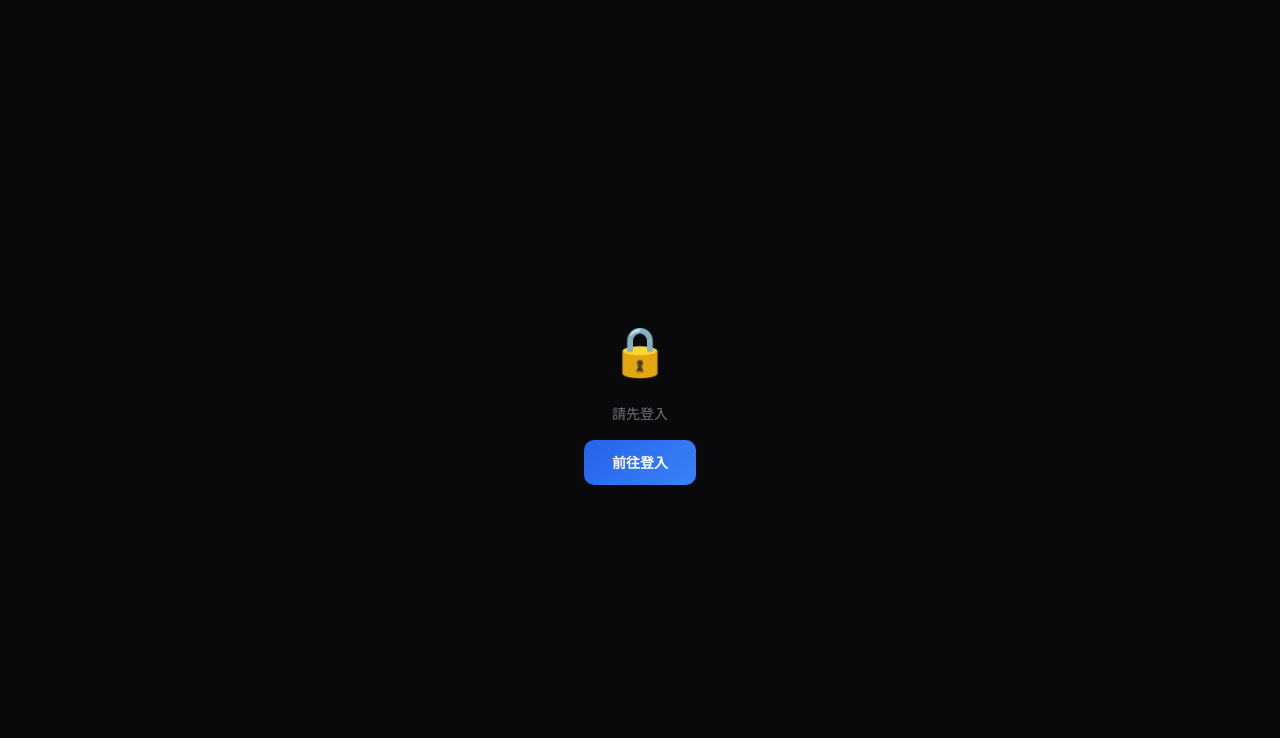
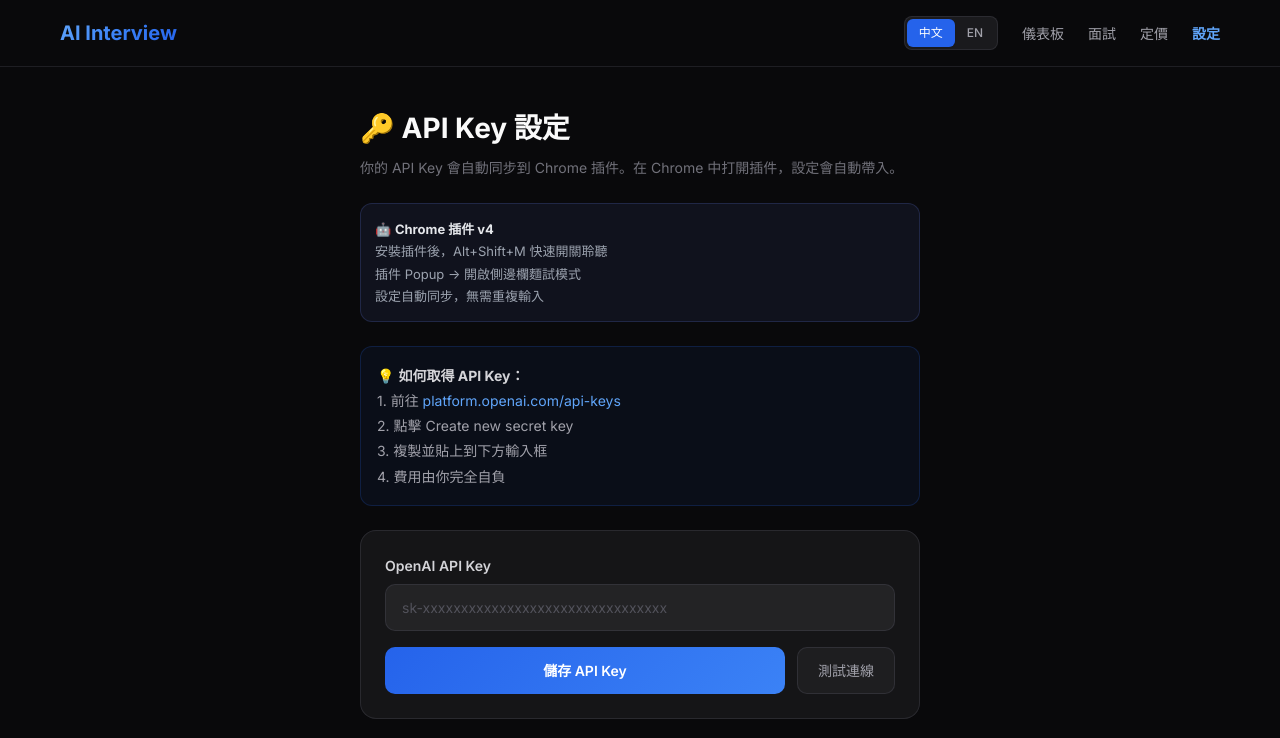
Before and after one commit to openclawsean024-create/ai-interview-assistant, a Next.js app: page /settings in a window 1280 px wide. Shown: the top 738 px of the page. Built offline with nearby package versions, Linux system fonts and the light colour scheme.

Commit message:
fix: landing page emphasizes Chrome Extension + settings accessible without login for extension users

```diff
--- a/app/page.tsx
+++ b/app/page.tsx
@@ -43,16 +43,19 @@ export default function LandingPage() {
           Zoom、Teams、Google Meet 面試時，AI 即時分析問題，提供專業答案建議與權威參考資料。
         </p>
         <div className="flex gap-4 justify-center flex-wrap animate-fade-in-up stagger-3">
-          <Link href="/sign-up">
+          <a href="chrome://extensions/" onClick={() => alert('請開啟 chrome://extensions/ 並啟用開發者模式，然後載入未封裝項目（選擇包含 manifest.json 的資料夾）')}>
             <button className="btn-brand text-base px-10 py-4 shadow-glow">
-              免費開始使用
+              🤖 安裝 Chrome 插件
             </button>
-          </Link>
+          </a>
           <Link href="/interview">
             <button className="btn-outline text-base px-10 py-4">
               查看功能
             </button>
           </Link>
+        </div>
+        <div className="mt-6 text-center text-zinc-500 text-sm animate-fade-in-up stagger-3">
+          安裝插件後，Alt+Shift+M 面試即時監聽 — 無需登入
         </div>
 
         {/* Mock UI */}
--- a/app/settings/page.tsx
+++ b/app/settings/page.tsx
@@ -128,14 +128,31 @@ export default function SettingsPage() {
     );
   }
 
+  // v4: settings page works WITHOUT login for Chrome extension users
   if (!isSignedIn) {
-    return (
-      <div style={{ minHeight: '100vh', background: '#09090B', display: 'flex', alignItems: 'center', justifyContent: 'center', flexDirection: 'column', gap: '16px' }}>
-        <div style={{ fontSize: '48px' }}>🔒</div>
-        <p style={{ color: '#71717A', fontSize: '14px' }}>{t.dashboard.loginRequired}</p>
-        <Link href="/sign-in"><button className="btn-brand">{t.dashboard.goToSignIn}</button></Link>
-      </div>
-    );
+    const isChrome = typeof (window as any).chrome !== 'undefined' && (window as any).chrome.storage;
+    if (!isChrome) {
+      // Show limited view for non-Chrome, non-logged-in users
+      return (
+        <div style={{ minHeight: '100vh', background: '#09090B' }}>
+          <nav style={{ display: 'flex', justifyContent: 'space-between', alignItems: 'center', padding: '16px 60px', borderBottom: '1px solid rgba(63,63,70,0.4)' }}>
+            <Link href="/" style={{ fontSize: '20px', fontWeight: 700, color: '#FAFAFA' }}><span className="gradient-text">AI Interview</span></Link>
+          </nav>
+          <div style={{ maxWidth: '640px', margin: '0 auto', padding: '40px 40px' }}>
+            <h1 style={{ fontSize: '28px', fontWeight: 700, color: '#FAFAFA', marginBottom: '16px' }}>⚙️ {isEnglish ? 'Settings' : '設定'}</h1>
+            <div style={{ padding: '20px', background: 'rgba(102,126,234,0.08)', border: '1px solid rgba(102,126,234,0.2)', borderRadius: '12px', marginBottom: '24px' }}>
+              <p style={{ color: '#9ca3af', fontSize: '14px', lineHeight: 1.8 }}>
+                🤖 <strong style={{ color: '#e5e7eb' }}>AI 面試助理 v4</strong><br /><br />
+                請透過 <strong style={{ color: '#60A5FA' }}>Chrome 插件</strong>使用此功能。<br />
+                安裝插件後，Alt+Shift+M 快速開關聆聽。<br />
+                插件 Popup → 開啟側邊欄麵試模式<br />
+                設定自動同步，無需登入。
+              </p>
+            </div>
+          </div>
+        </div>
+      );
+    }
   }
 
   return (
```
